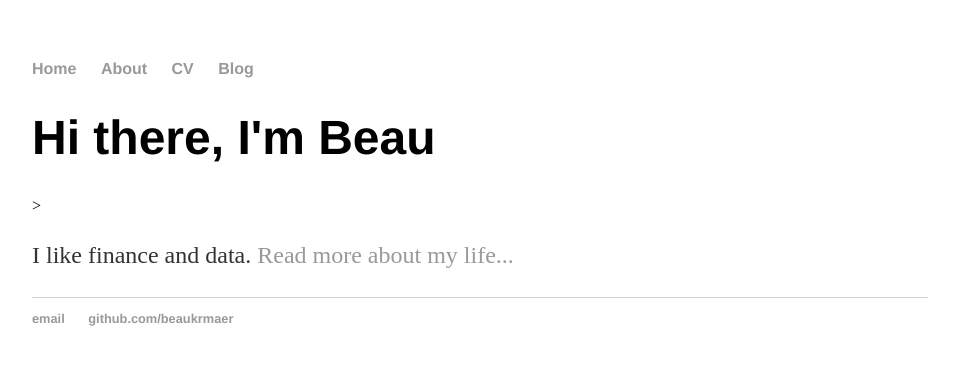
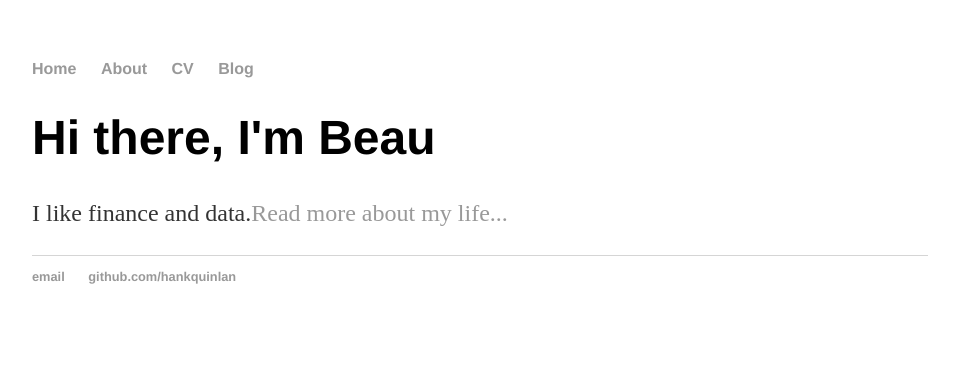
Before and after one commit to beaukramer/beaukramer.github.io, a Jekyll site: the page built from index.html, in a window 1280 px wide. Shown: the top 365 px of the page, without its empty margins (160-1119 px from the left). Built offline with Jekyll 4.4.1, drawn with Linux system fonts in a browser that asks for light colours.

Commit message:
Update index.html

```diff
--- a/index.html
+++ b/index.html
@@ -1,30 +1,8 @@
-<!DOCTYPE html>
-<html>
-	<head>
-		<title>Beau Kramer</title>
-		<!-- link to main stylesheet -->
-		<link rel="stylesheet" type="text/css" href="/css/main.css">
-	</head>
-	<body>
-		<nav>
-    		<ul>
-        		<li><a href="/">Home</a></li>
-	        	<li><a href="/about">About</a></li>
-        		<li><a href="/cv">CV</a></li>
-        		<li><a href="/blog">Blog</a></li>
-    		</ul>
-		</nav>
-		<div class="container">
-    		<div class="blurb">
-        		<h1>Hi there, I'm Beau</h1>>
-				<p>I like finance and data. <a href="/about">Read more about my life...</a></p>
-    		</div><!-- /.blurb -->
-		</div><!-- /.container -->
-		<footer>
-    		<ul>
-        		<li><a href="mailto:kramerbeau@gmail.com">email</a></li>
-        		<li><a href="https://github.com/beaukramer">github.com/beaukrmaer</a></li>
-			</ul>
-		</footer>
-	</body>
-</html>
+---
+layout: default
+title: Beau Kramer
+---
+<div class="blurb">
+	<h1>Hi there, I'm Beau</h1>
+	<p>I like finance and data.<a href="/about">Read more about my life...</a></p>
+</div><!-- /.blurb -->
```
